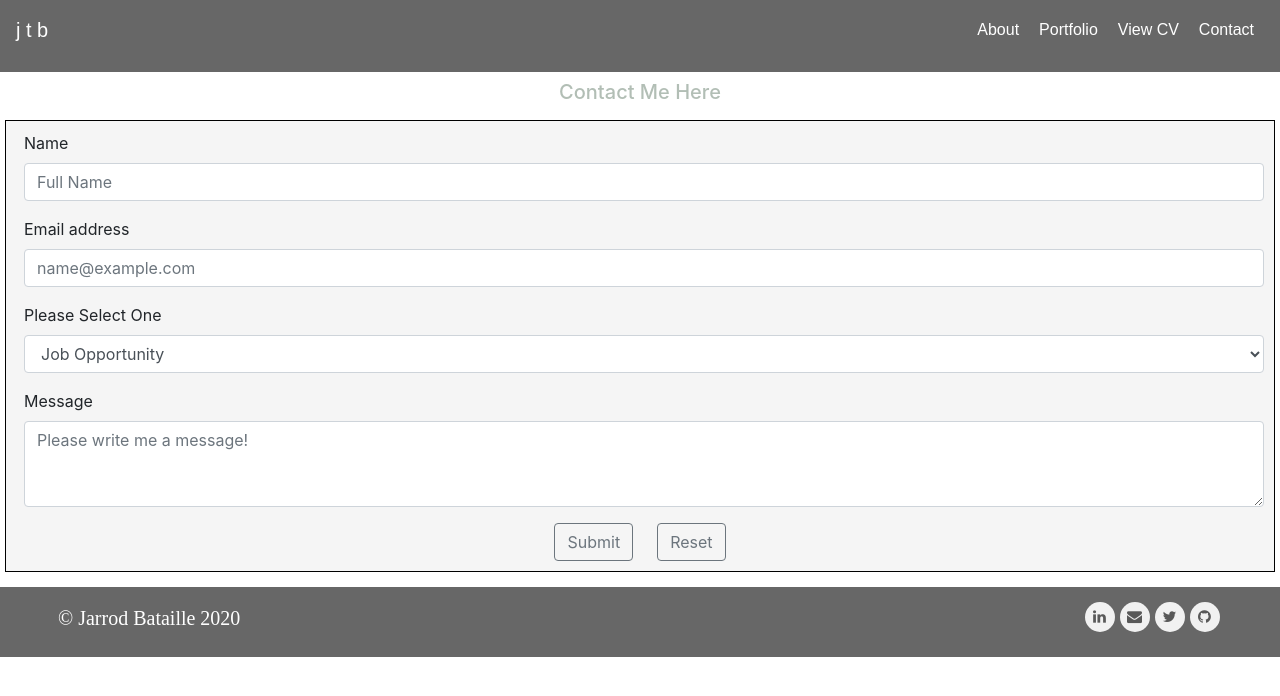
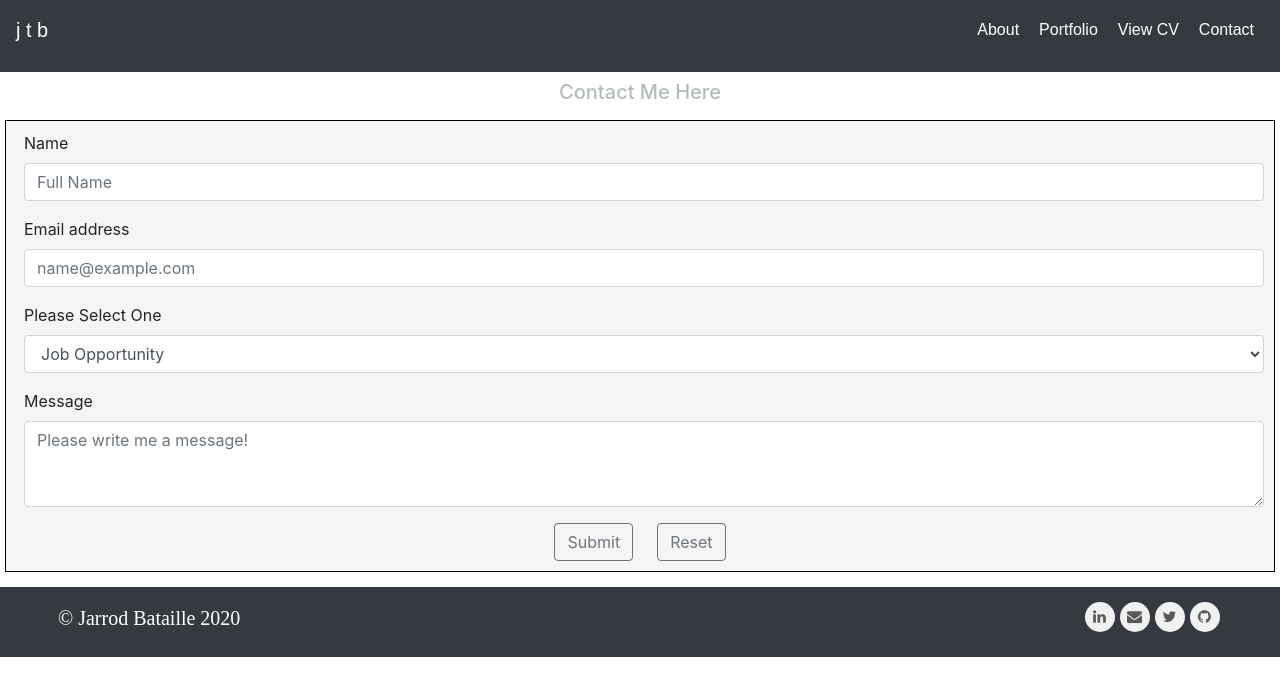
Before and after one commit to jtbataille/React-Portfolio, a React (Create React App) app: page /contact in a window 1280 px wide. Shown: the top 696 px of the page. Built offline with nearby package versions, Linux system fonts and the light colour scheme.

Commit message:
changing navbar lighting

```diff
--- a/src/components/Footer/Footer.js
+++ b/src/components/Footer/Footer.js
@@ -4,7 +4,7 @@ import './style.css';
 
 function Footer() {
     return (
-        <footer class="py-2 px-5 sticky-bottom">
+        <footer class="py-2 px-5 bg-dark sticky-bottom">
             <div className="row">
                 <small className="copyright"> &copy; Jarrod Bataille 2020</small>
                 <ul className="social-network social-circle ml-auto">
--- a/src/components/NavBar/NavBar.js
+++ b/src/components/NavBar/NavBar.js
@@ -8,7 +8,7 @@ function NavBar() {
     const location = useLocation();
 
     return (
-        <nav className="navbar navbar-expand-lg">
+        <nav className="navbar navbar-expand-lg navbar-dark bg-dark">
             <Link className="navbar-brand" to="/">j t b</Link>
             <button className="navbar-toggler" type="button" data-toggle="collapse" data-target="#navbarNav" aria-controls="navbarNav" aria-expanded="false" aria-label="Toggle navigation">
             <span className="navbar-toggler-icon"></span>
```
